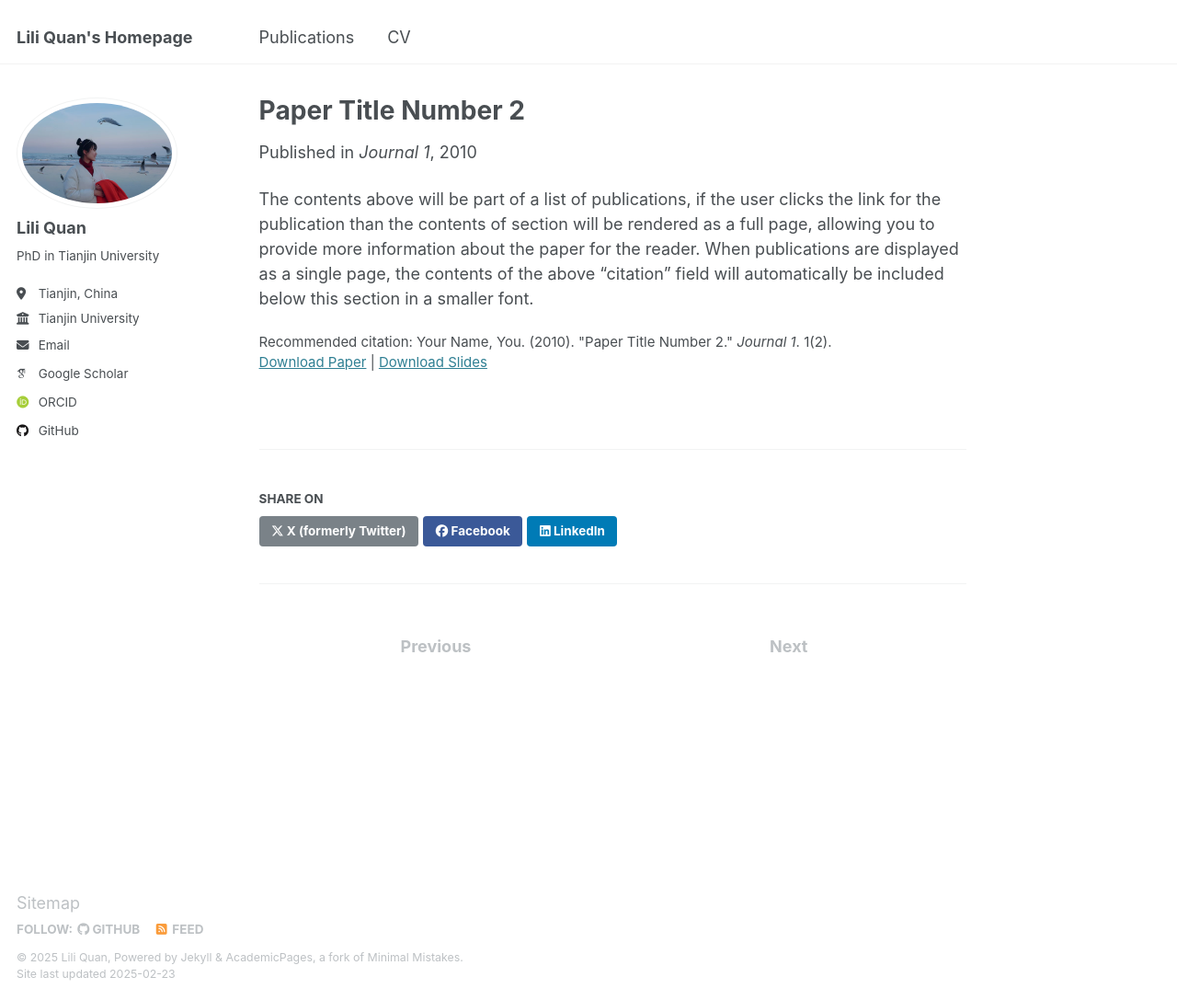
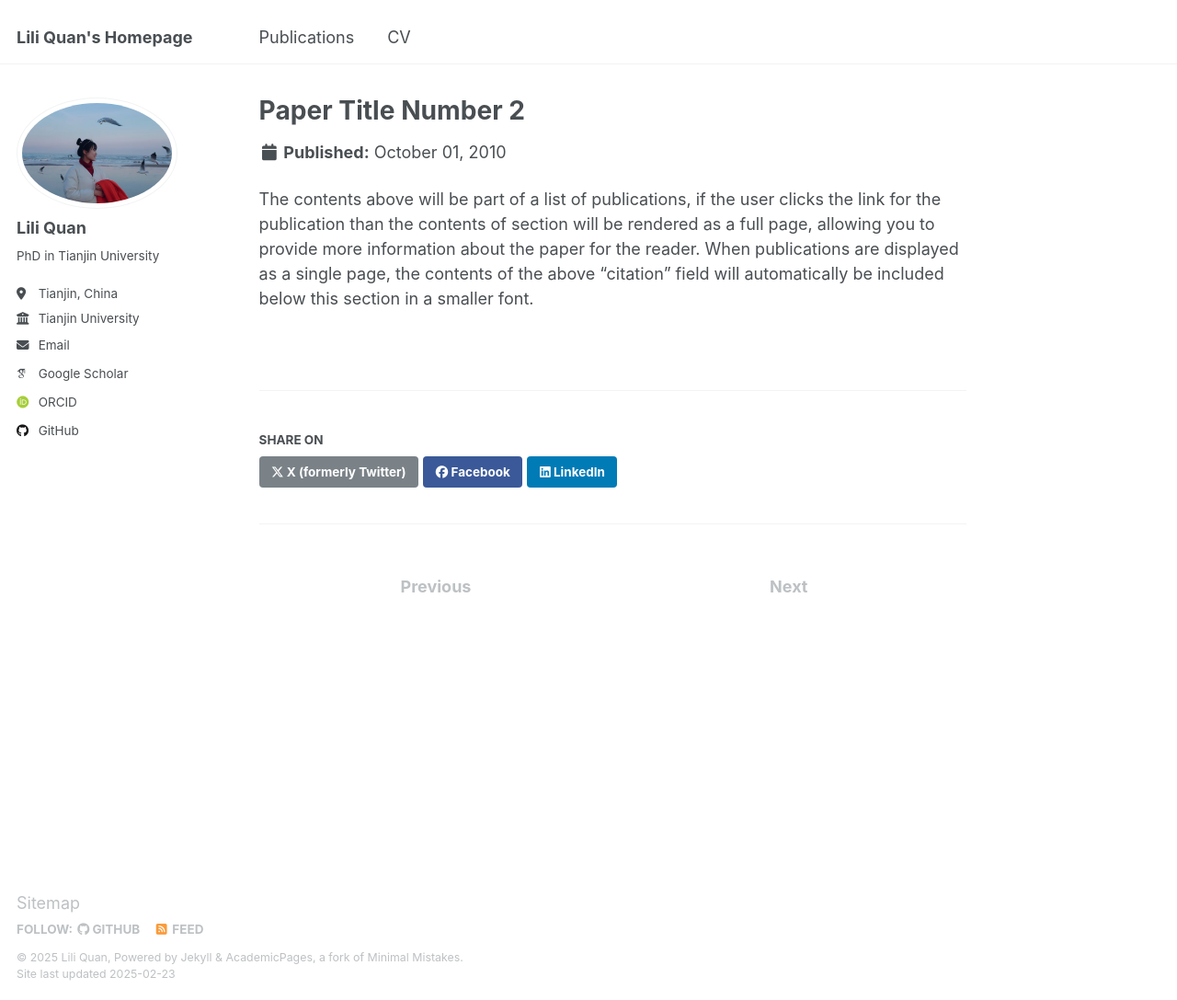
Before and after one commit to liliquan0118/liliquan0118.github.io, a Jekyll site: the page built from _publications/2010-10-01-paper-title-number-2.md, in a window 1280 px wide and 1087 px high. Shown: the whole window at 92% size. Built offline with Jekyll 4.4.1, drawn with Linux system fonts in a browser that asks for light colours; some web fonts are replaced; a file with an impossible date is left out.

Commit message:
Update 2010-10-01-paper-title-number-2.md

```diff
--- a/_publications/2010-10-01-paper-title-number-2.md
+++ b/_publications/2010-10-01-paper-title-number-2.md
@@ -2,13 +2,6 @@
 title: "Paper Title Number 2"
 collection: publications
 category: manuscripts
-permalink: /publication/2010-10-01-paper-title-number-2
-excerpt: 'This paper is about the number 2. The number 3 is left for future work.'
-date: 2010-10-01
-venue: 'Journal 1'
-slidesurl: 'http://academicpages.github.io/files/slides2.pdf'
-paperurl: 'http://academicpages.github.io/files/paper2.pdf'
-citation: 'Your Name, You. (2010). &quot;Paper Title Number 2.&quot; <i>Journal 1</i>. 1(2).'
 ---
 
 The contents above will be part of a list of publications, if the user clicks the link for the publication than the contents of section will be rendered as a full page, allowing you to provide more information about the paper for the reader. When publications are displayed as a single page, the contents of the above "citation" field will automatically be included below this section in a smaller font.
```
